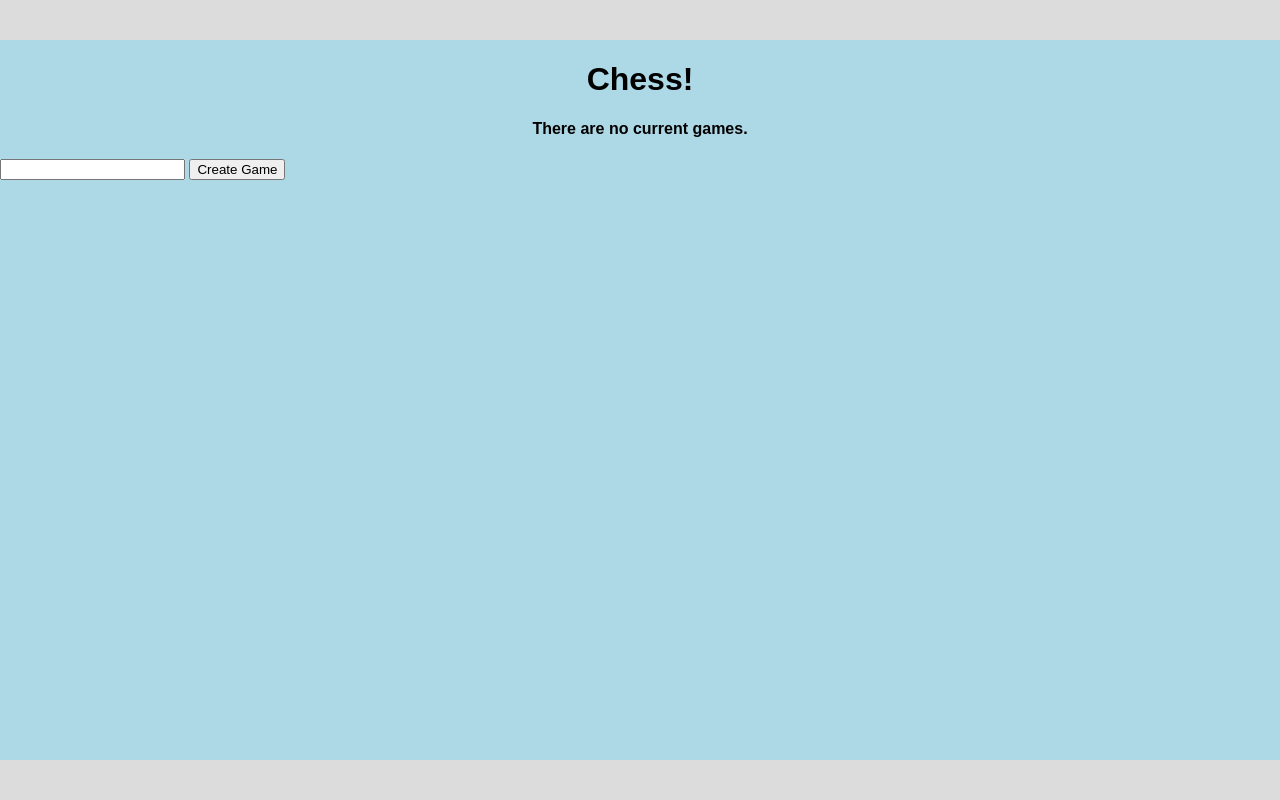
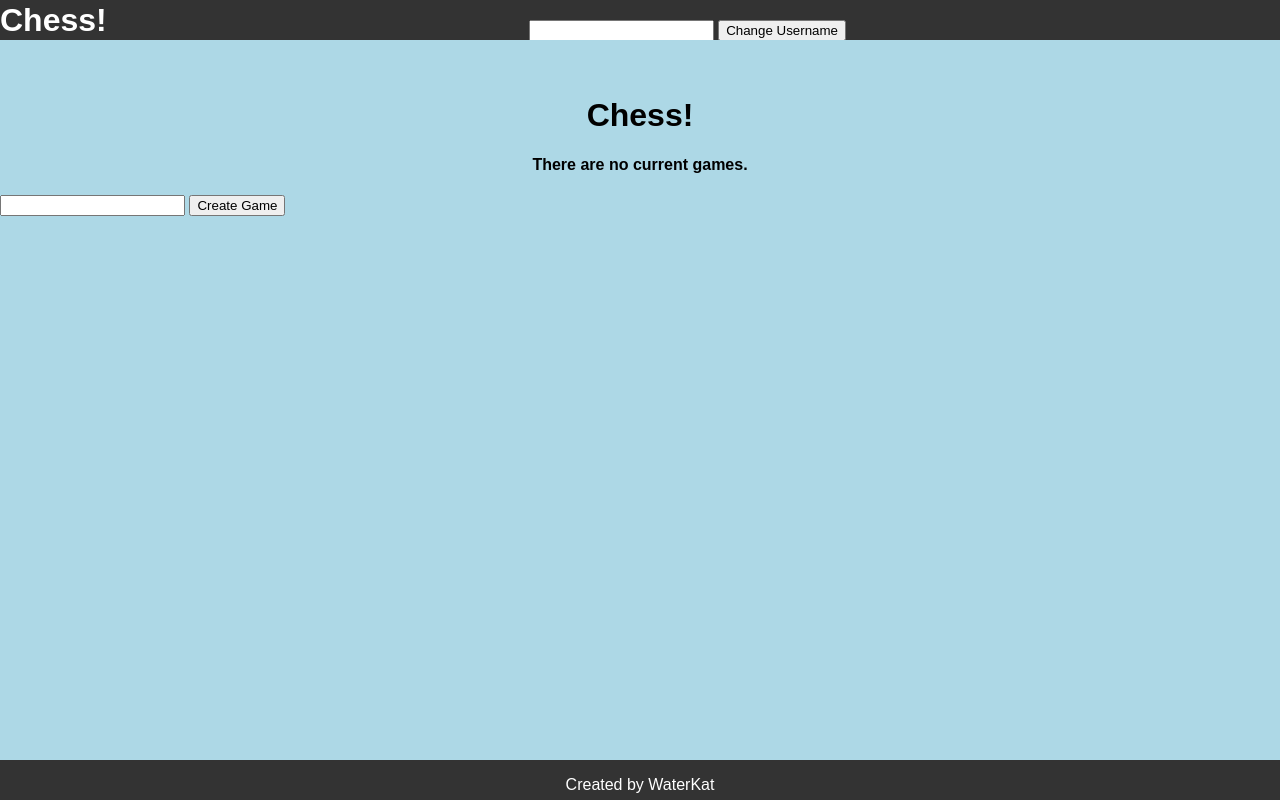
Before and after one commit to WaterKat/server-chess-backend, a Flask app: template templates/index.html in a window 1280 px wide. Run offline with Flask 3, Linux system fonts and the light colour scheme; the template is opened without the code that fills it, so the values that code supplies are empty.

Commit message:
fixing header and footer

```diff
--- a/templates/base.html
+++ b/templates/base.html
@@ -4,10 +4,30 @@
   <meta charset="UTF-8">
   <meta name="viewport" content="width=device-width, initial-scale=1.0">
   <meta http-equiv="X-UA-Compatible" content="ie=edge">
-    <link rel="stylesheet" href="{{ url_for('static', filename='css/main.css') }}">
+  <link rel="stylesheet"
+    href="{{ url_for('static', filename='css/main.css') }}">
   {% block head %}{% endblock %}
 </head>
 <body>
+  <header>
+    <div class="nav">
+      <h1><a href="/">Chess!</a></h1>
+
+      <div class="form">
+        <form action="/api/change_username" method="POST">
+          <input type="text" name="new_username" id="new_username">
+          <input type="submit" value="Change Username">
+        </form>
+      </div>
+      <p class="username margin-0 padding-6">{{g.user.username}}</p>
+
+    </div>
+  </header>
+  <div class="content">
     {% block body %}{% endblock %}
+  </div>
+  <footer>
+    <p>Created by WaterKat</p>
+    </div>
 </body>
 </html>
```
Lines whose indentation alone changed are shown as unchanged.
